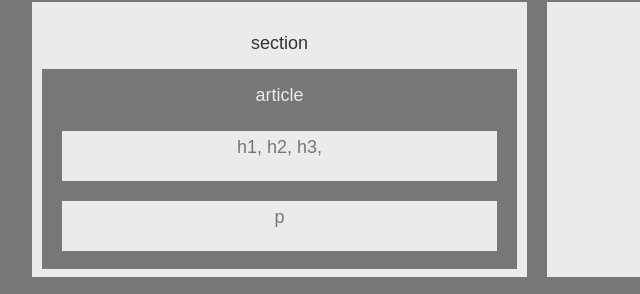
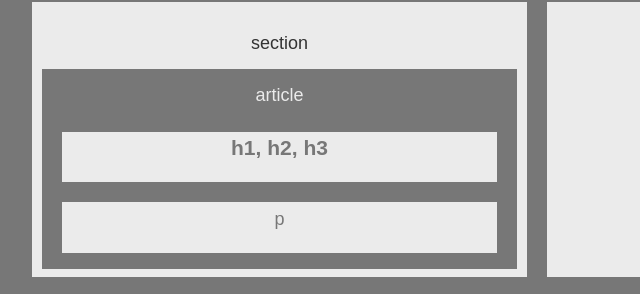
Before and after one commit to AQM28202/HW-Wireframe, a plain HTML site: page index.html in a window 1280 px wide. Shown: the part 226-520 px from the top of the page, 118-758 px from the left. Drawn offline with Linux system fonts and the light colour scheme.

Commit message:
<I'm almost there. Trying to get texts to aligh vertically>

```diff
--- a/index.html
+++ b/index.html
@@ -19,7 +19,7 @@
         <section id="art">
             <article>article</article>
             <div id="headings">
-                h1, h2, h3,
+                <h1>h1, h2, h3</h1>
             </div>
             <div id="para">
                 p
--- a/style.css
+++ b/style.css
@@ -9,6 +9,7 @@ body {
     color: #777;
     background: #777;
   }
+
 
 header {
     width: 900px;
@@ -60,6 +61,8 @@ header {
     color: #777;
     background: #ebebeb;
     margin: 20px;
+    padding-top:1px;
+    vertical-align: middle;
 }
 
   #aside {
```
